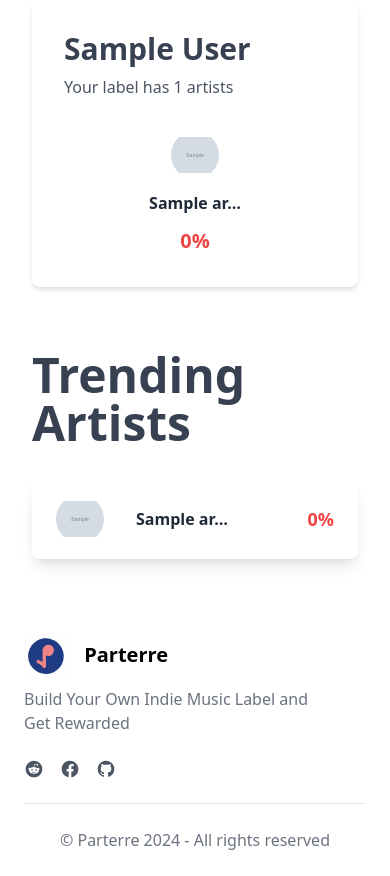
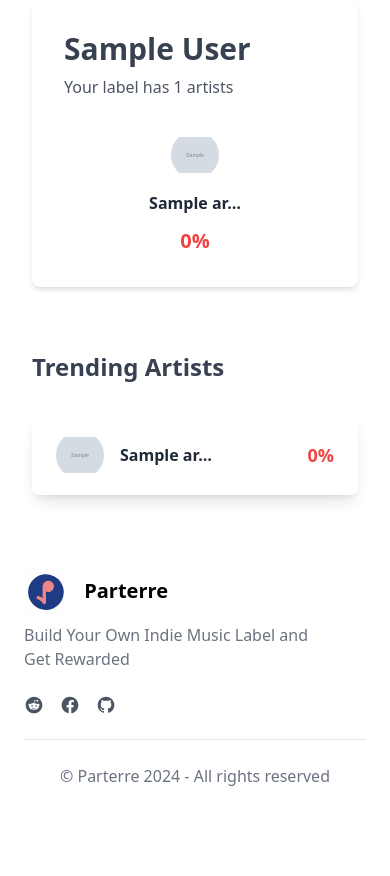
Before and after one commit to liuuuk311/parterre, a Django app: page /dashboard in a window 390 px wide. Shown: the part 185-1061 px from the top of the page. After the commit the page ends 971 px from the top, so only its background shows below. Run offline with Django 4.2, Linux system fonts and the light colour scheme; a user stored in the database is signed in; tables that the repository leaves empty hold one stand-in row (values such as "Sample post"); grey boxes marked "Sample" are stand-in pictures; parts of the project's set-up code (start-up, migrations or seed data) failed here and were passed over; some libraries are stand-ins or nearby versions.

Commit message:
Vari fix

```diff
--- a/web/dashboard/templates/dashboard/trending_artists.html
+++ b/web/dashboard/templates/dashboard/trending_artists.html
@@ -2,19 +2,19 @@
 
 
 <div class="flex flex-col bg-white dark:bg-gray-800 m-auto p-auto">
-    <h1 class="text-5xl my-8 capitalize font-bold text-gray-700 dark:text-white hover:text-gray-600 dark:hover:text-gray-200">
+    <h1 class="lg:text-5xl text-2xl  my-8 capitalize font-bold text-gray-700 dark:text-white hover:text-gray-600 dark:hover:text-gray-200">
         {% translate "Trending artists" %}
     </h1>
     <div class="flex flex-col gap-4">
         {% for artist in artists|slice:":10" %}
             <a href="{% url 'artist-detail' artist.pk %}" class="rounded-lg shadow-lg w-full dark:bg-gray-800">
-                <div class="px-6 py-4 flex flex-row gap-8 items-center justify-between">
+                <div class="px-6 py-4 flex flex-row gap-4 items-center">
                     <img class="object-center w-12 h-12 object-scale-down rounded-full" src="
                             {% if artist.image %}{{ artist.image.url }}{% else %}https://placehold.co/600x400{% endif %}"
                          alt="{{ artist.stage_name }}">
                     <h1 class="text-md flex-grow md:text-2xl font-semibold text-gray-800 dark:text-white">{{ artist.stage_name|truncatechars:10 }}</h1>
                     {% with artist.get_percentage as percentage %}
-                        <h3 class="md:text-2xl text-lg font-extrabold {% if percentage > 0 %}text-green-600{% else %}text-red-500{% endif %}">{{ percentage }}%</h3>
+                        <h3 class="flex-end md:text-2xl text-lg font-extrabold {% if percentage > 0 %}text-green-600{% else %}text-red-500{% endif %}">{{ percentage }}%</h3>
                     {% endwith %}
                 </div>
             </a>
```
Also changed, not shown: web/artists/templates/artists/artist_detail.html (+7 -7 lines).
